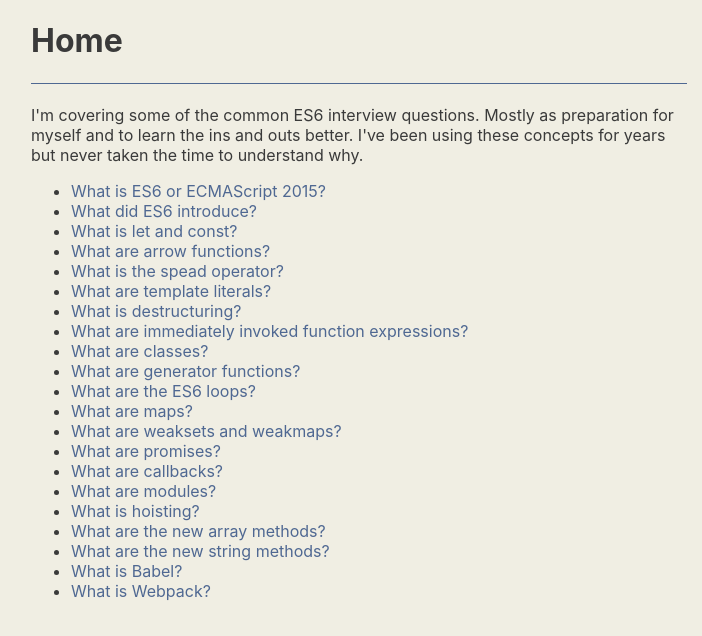
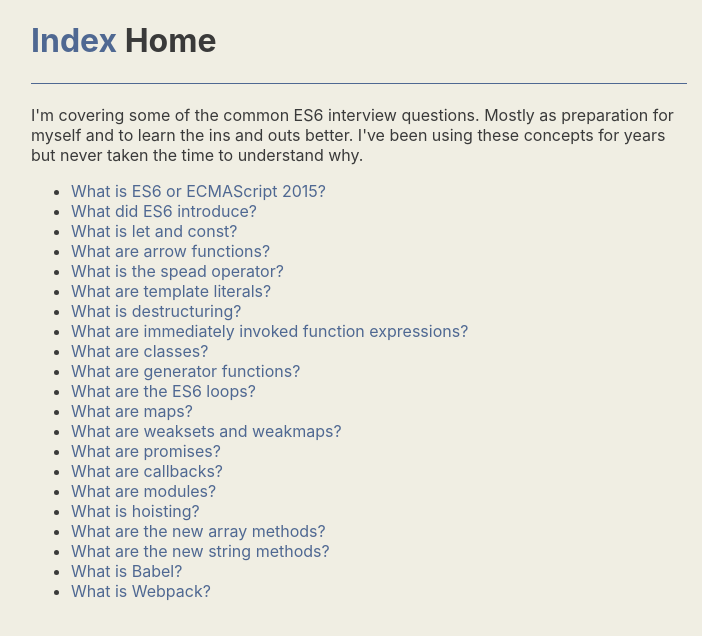
Before and after one commit to drbzyx/es6-concepts, a Next.js app in the folder app/: page / in a window 1280 px wide. Shown: the top 636 px of the page, without its empty margins (281-983 px from the left). Built offline with nearby package versions, Linux system fonts and the light colour scheme.

Commit message:
Components(Heading): Add index link

```diff
--- a/app/components/Heading.js
+++ b/app/components/Heading.js
@@ -1,7 +1,12 @@
+import Link from 'next/link'
 import PropTypes from 'prop-types'
 
 export default function Heading({ children }) {
-  return <h1>{children}</h1>
+  return (
+    <h1>
+      <Link href='/'>Index</Link> {children}
+    </h1>
+  )
 }
 
 Heading.propTypes = {
```
